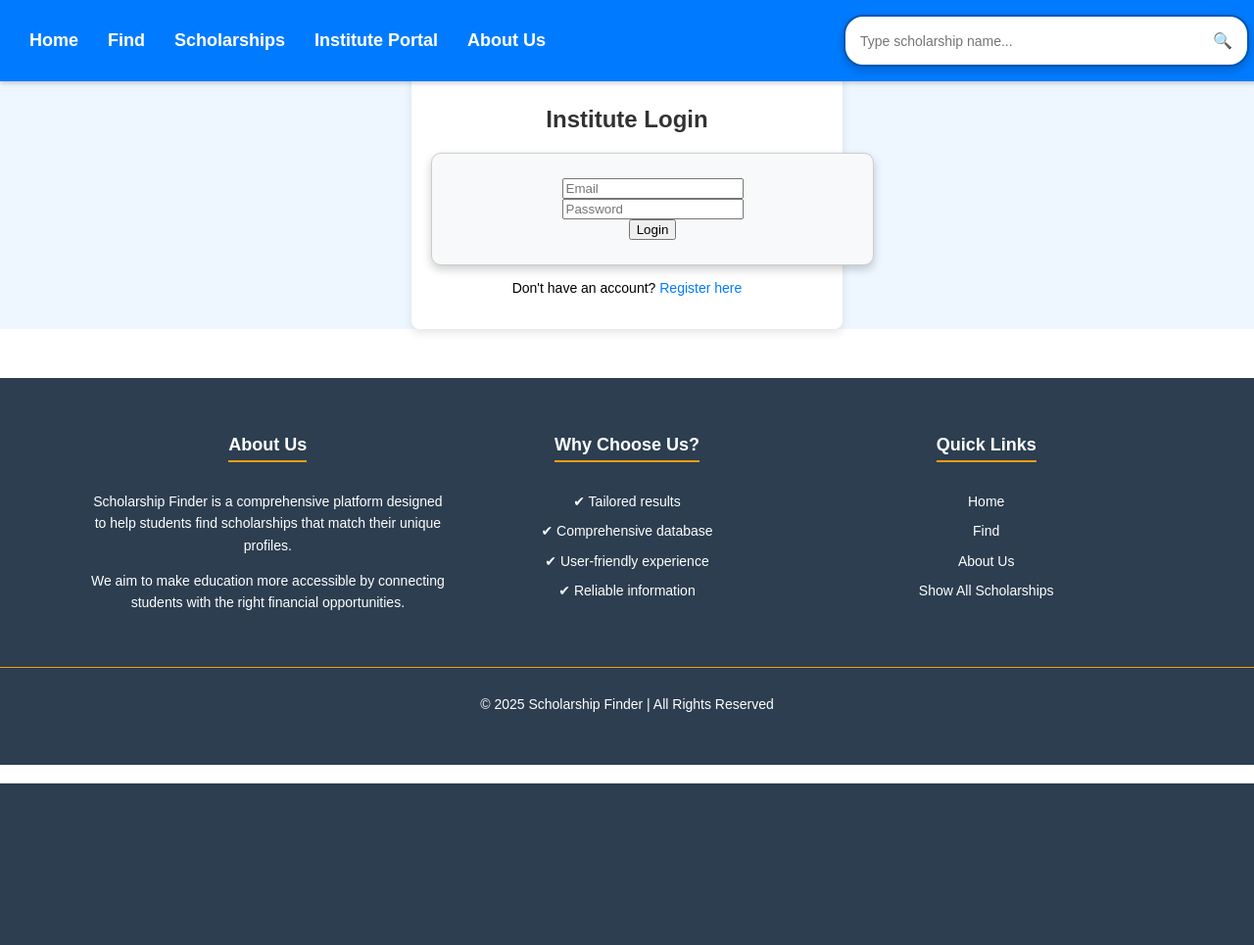
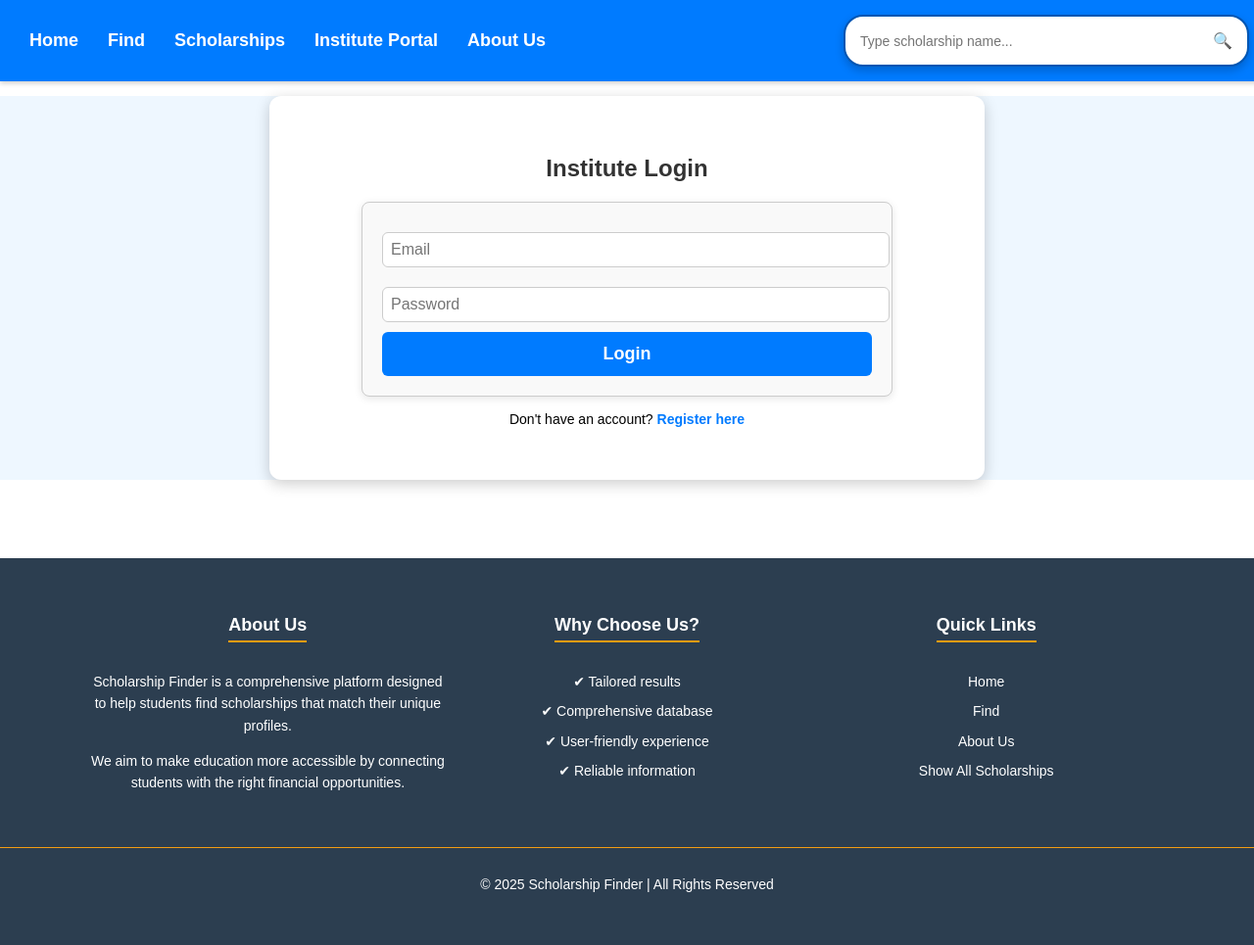
Before and after one commit to ShraddhaP0501/ScholarshipFinder, a Flask app: page /institute/login in a window 1280 px wide. Shown: the whole page at 98% size. Before the commit the page ends 800 px from the top, so only its background shows below. Run offline with Flask 3, Linux system fonts and the light colour scheme.

Commit message:
css of login institue

```diff
--- a/static/style.css
+++ b/static/style.css
@@ -508,83 +508,128 @@ main {
     }
 }
 
-/*login page CSS*/
-#institue_login {
-    max-width: 400px;
-    margin: 50px auto;
-    padding: 20px;
-    background: #ffffff;
-    border-radius: 8px;
-    box-shadow: 0px 4px 10px rgba(0, 0, 0, 0.1);
+
+
+
+
+/* Common styles for all forms */
+#institue_login,
+#institue_register,
+#add_scholarships {
+    width: 90%;
+    max-width: 650px;
+    margin: 80px auto;
+    /* Centers and adds space below navbar */
+    padding: 40px;
+    background: white;
+    border-radius: 12px;
+    box-shadow: 0px 4px 15px rgba(0, 0, 0, 0.2);
+    /* Adds depth */
     text-align: center;
 }
 
-#institue_login h2 {
+/* Heading styles */
+#institue_login h2,
+#institue_register h2,
+#add_scholarships h2 {
+    font-size: 24px;
     color: #333;
     margin-bottom: 20px;
+    font-weight: bold;
 }
 
-#institue_login .mb-3 {
-    margin-bottom: 15px;
-    text-align: left;
+/* Form container styling */
+#institue_login form,
+#institue_register form,
+#add_scholarships form {
+    width: 100%;
+    /* Takes full width of the background */
+    max-width: 500px;
+    /* Keeps form compact */
+    margin: auto;
+    /* Centers the form */
+    background: #f9f9f9;
+    padding: 20px;
+    border-radius: 8px;
+    box-shadow: 0px 2px 8px rgba(0, 0, 0, 0.1);
 }
 
-#institue_login .form-label {
-    font-weight: bold;
-    color: #555;
-}
-
-#institue_login .form-control {
+/* Style input fields */
+#institue_login input,
+#institue_register input,
+#add_scholarships input,
+#add_scholarships textarea {
     width: 100%;
-    padding: 10px;
-    border: 1px solid #ddd;
-    border-radius: 5px;
+    padding: 8px;
+    margin: 10px 0;
+    border: 1px solid #ccc;
+    border-radius: 6px;
     font-size: 16px;
 }
 
-#institue_login .form-control:focus {
-    outline: none;
-    border-color: #007bff;
-    box-shadow: 0px 0px 5px rgba(0, 123, 255, 0.5);
+/* Adjust textarea */
+#add_scholarships textarea {
+    height: 100px;
+    resize: vertical;
 }
 
-#institue_login .btn-primary {
+/* Style submit buttons */
+#institue_login button,
+#institue_register button,
+#add_scholarships button {
     width: 100%;
-    padding: 10px;
-    font-size: 18px;
+    padding: 12px;
     background-color: #007bff;
     border: none;
-    border-radius: 5px;
+    border-radius: 6px;
     color: white;
+    font-size: 18px;
     cursor: pointer;
-    transition: background 0.3s ease-in-out;
+    font-weight: bold;
+    transition: background 0.3s ease;
 }
 
-#institue_login .btn-primary:hover {
+#institue_login button:hover,
+#institue_register button:hover,
+#add_scholarships button:hover {
     background-color: #0056b3;
 }
 
-#institue_login p {
+/* Style the "Register here" or "Back to Dashboard" links */
+#institue_login p,
+#institue_register p,
+#add_scholarships p {
     margin-top: 15px;
     font-size: 14px;
 }
 
-#institue_login a {
+#institue_login a,
+#institue_register a,
+#add_scholarships a {
     color: #007bff;
     text-decoration: none;
+    font-weight: bold;
 }
 
-#institue_login a:hover {
+#institue_login a:hover,
+#institue_register a:hover,
+#add_scholarships a:hover {
     text-decoration: underline;
 }
 
-.alert {
-    padding: 10px;
-    border-radius: 5px;
-    font-size: 14px;
-    background-color: #f8d7da;
-    color: #721c24;
-    border: 1px solid #f5c6cb;
-    margin-top: 15px;
-    text-align: left;
+/* Responsive adjustments */
+@media (max-width: 768px) {
+
+    #institue_login,
+    #institue_register,
+    #add_scholarships {
+        width: 95%;
+        padding: 30px;
+    }
+
+    #institue_login form,
+    #institue_register form,
+    #add_scholarships form {
+        max-width: 100%;
+    }
 }
```
